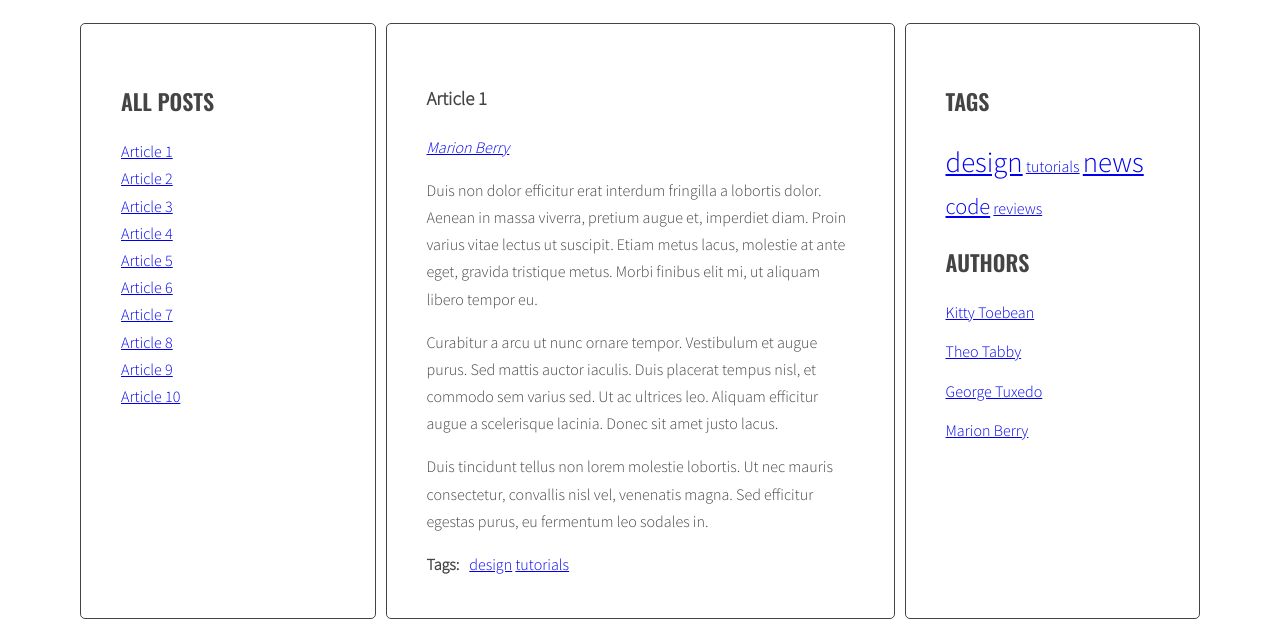
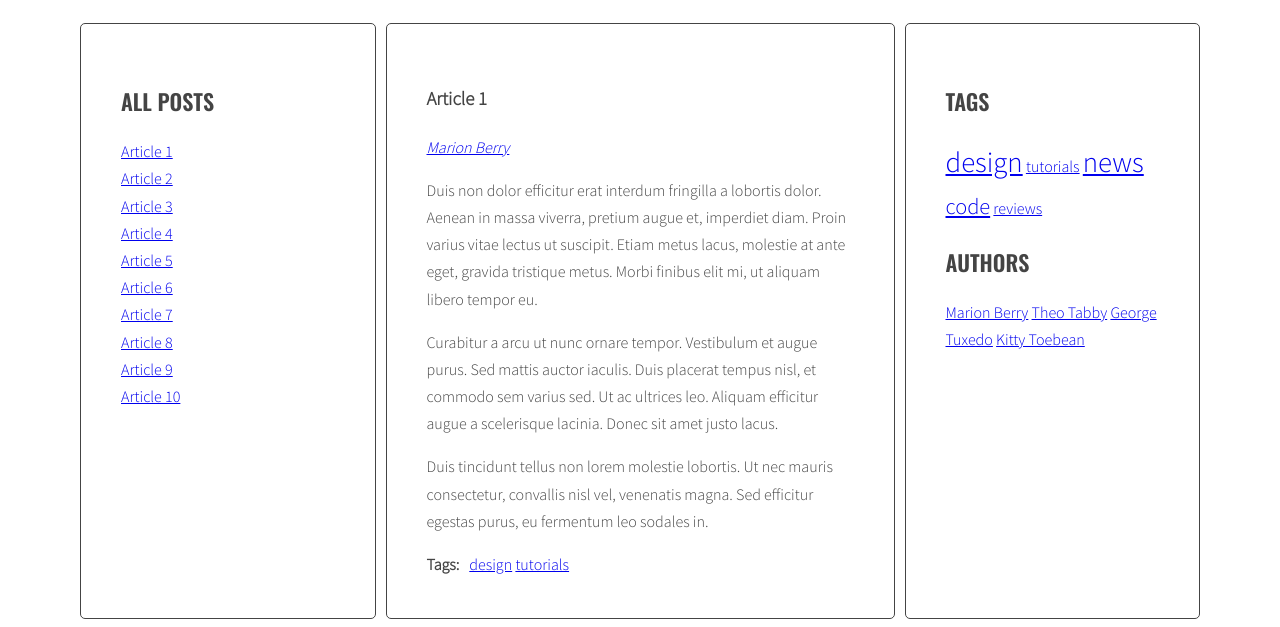
Before and after one commit to TheWizard0f0z/javascript-blog, a website: page index.html in a window 1280 px wide. Shown: the part 220-847 px from the top of the page. Drawn offline with nearby package versions, Linux system fonts and the light colour scheme.

Commit message:
Add js code for author cloud

```diff
--- a/index.html
+++ b/index.html
@@ -227,28 +227,7 @@
             <h2 class="section-title">Tags</h2>
             <ul class="list tags"></ul>
             <h2 class="section-title">Authors</h2>
-            <ul class="list authors">
-              <li>
-                <a href="#">
-                  <span class="author-name">Kitty Toebean</span>
-                </a>
-              </li>
-              <li>
-                <a href="#">
-                  <span class="author-name">Theo Tabby</span>
-                </a>
-              </li>
-              <li>
-                <a href="#">
-                  <span class="author-name">George Tuxedo</span>
-                </a>
-              </li>
-              <li>
-                <a href="#">
-                  <span class="author-name">Marion Berry</span>
-                </a>
-              </li>
-            </ul>
+            <ul class="list authors"></ul>
           </aside>
         </main>
       </div>
--- a/js/script.js
+++ b/js/script.js
@@ -234,6 +234,9 @@ function addClickListenersToTags() {
 addClickListenersToTags();
 
 function generateAuthors() {
+  /* [NEW] create a new variable allTags with an empty array */
+  let allAuthors = [];
+
   /* [DONE] find all articles */
   const articles = document.querySelectorAll(optArticleSelector);
 
@@ -245,11 +248,17 @@ function generateAuthors() {
     /* [DONE] make html variable with empty string */
     let html = '';
 
-    /* [DONE] get authors from data-tags attribute */
+    /* [DONE] get authors from data-author attribute */
     const articleAuthor = article.getAttribute('data-author');
 
     /* [DONE] generate HTML of the link */
     const linkHTML = '<a href="#author-' + articleAuthor + '"><span>' + articleAuthor + '</span></a>';
+
+    /* [NEW] check if this link is NOT already in allTags */
+    if (allAuthors.indexOf(linkHTML) == -1) {
+      /* [NEW] add generated code to allTags array */
+      allAuthors.push(linkHTML);
+    }
 
     /* [DONE] add generated code to html variable */
     html = html + linkHTML;
@@ -257,6 +266,14 @@ function generateAuthors() {
     /* [DONE] insert HTML of all the links into the authors wrapper */
     authorsList.innerHTML = html;
   }
+
+  /* END LOOP: for every author: */
+
+  /* [NEW] find list of tags in right column */
+  const authorList = document.querySelector('.authors');
+
+  /* [NEW] add html from allAuthors to authorList */
+  authorList.innerHTML = allAuthors.join(' ');
 }
 
 generateAuthors();
@@ -274,24 +291,6 @@ function authorClickHandler(event) {
   /* [DONE] make a new constant "author" and extract author from the "href" constant */
   const author = href.replace('#author-', '');
 
-  /*
-
-  const activeAuthorLinks = document.querySelectorAll('a.active[href^="#author-"]');
-
-  for (let activeAuthorLink of activeAuthorLinks) {
-
-    activeAuthorLink.classList.remove('active');
-  }
-
-  const authorLinks = document.querySelectorAll('a[href="' + href + '"]');
-
-  for (let authorLink of authorLinks) {
-
-    authorLink.classList.add('active');
-  }
-
-*/
-
   /* [DONE] execute function "generateTitleLinks" with article selector as argument */
   generateTitleLinks('[data-author="' + author + '"]');
 }
```
